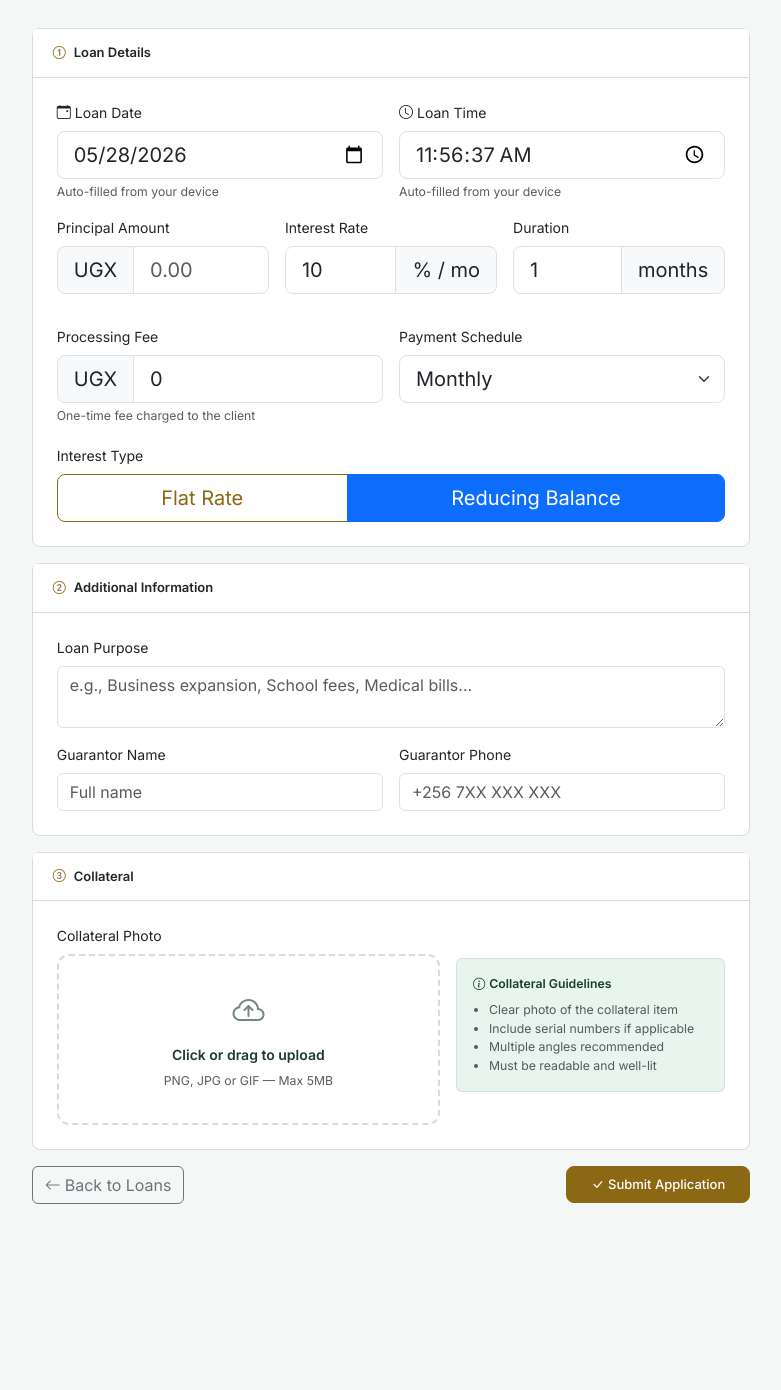
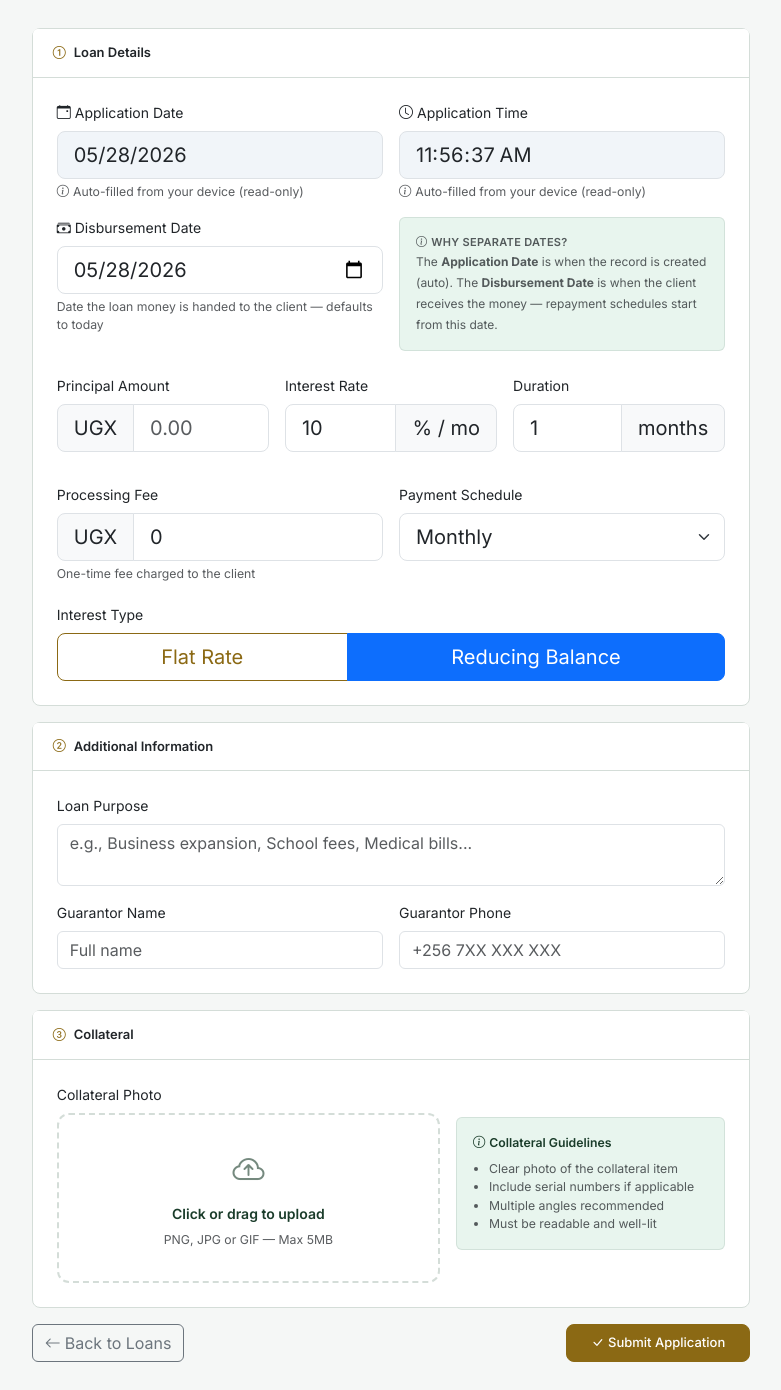
Before and after one commit to Edwinner256/lend-flow-2.0, a Flask app: template templates/new_loan.html in a window 1280 px wide. Shown: the whole page, without its empty margins (374-1155 px from the left). Before the commit the page ends 1204 px from the top, so only its background shows below. Run offline with Flask 3, Linux system fonts and the light colour scheme; the template is opened without the code that fills it, so the values that code supplies are empty; some libraries are stand-ins or nearby versions.

Commit message:
Add loan disbursement date separate from creation date
- New disbursement_date column in loans table (manually selectable)
- Application date/time (loan_date/loan_time) now read-only auto-filled from device
- Disbursement date has its own calendar picker, defaults to today
- Repayment schedules now start from disbursement date, not creation date
- Loan detail page shows both dates with clear labels
- Edit loan page includes disbursement date field

```diff
--- a/app.py
+++ b/app.py
@@ -786,9 +786,12 @@ def new_loan():
         guarantor_name = request.form.get('guarantor_name')
         guarantor_phone = request.form.get('guarantor_phone')
 
-        # Capture loan date and time from form (auto-filled from device)
+        # Capture loan date and time from form (auto-filled from device — read-only)
         loan_date = request.form.get('loan_date') or datetime.now().strftime('%Y-%m-%d')
         loan_time = request.form.get('loan_time') or datetime.now().strftime('%H:%M:%S')
+
+        # Disbursement date — manually selected from calendar (defaults to loan_date)
+        disbursement_date = request.form.get('disbursement_date') or loan_date
 
         # Handle collateral photo upload
         collateral_photo = None
@@ -805,7 +808,8 @@ def new_loan():
         loan_id, loan_number = create_loan(client_id, principal, interest_rate, interest_type,
                             payment_schedule, duration_months, purpose, loan_officer_id,
                             guarantor_name, guarantor_phone, processing_fee, collateral_photo,
-                            loan_date=loan_date, loan_time=loan_time)
+                            loan_date=loan_date, loan_time=loan_time,
+                            disbursement_date=disbursement_date)
 
         # Auto-approve loans below UGX 3,000,000
         if principal < 3000000:
@@ -1066,6 +1070,7 @@ def edit_loan(loan_id):
         guarantor_name = request.form.get('guarantor_name', loan['guarantor_name'] or '')
         guarantor_phone = request.form.get('guarantor_phone', loan['guarantor_phone'] or '')
         processing_fee = float(request.form.get('processing_fee', loan.get('processing_fee', 0) or 0))
+        disbursement_date = request.form.get('disbursement_date', loan.get('disbursement_date') or loan.get('start_date') or '').strip()
         status = request.form.get('status', loan['status'])
 
         # Recalculate total amount
@@ -1075,8 +1080,8 @@ def edit_loan(loan_id):
             total_interest = principal * (interest_rate / 100) * duration_months / 2
         total_amount = principal + total_interest
 
-        # Calculate due date
-        start_date = loan['start_date'] or datetime.now().strftime('%Y-%m-%d')
+        # Calculate due date from disbursement date
+        start_date = disbursement_date or loan['start_date'] or datetime.now().strftime('%Y-%m-%d')
         due_date = (datetime.strptime(start_date, '%Y-%m-%d') + timedelta(days=30 * duration_months)).strftime('%Y-%m-%d')
 
         # Calculate next payment date
@@ -1092,10 +1097,10 @@ def edit_loan(loan_id):
             '''UPDATE loans SET principal=?, interest_rate=?, interest_type=?, payment_schedule=?,
                total_amount=?, balance=?, purpose=?, guarantor_name=?, guarantor_phone=?,
                start_date=?, due_date=?, next_payment_date=?, processing_fee=?, status=?,
-               updated_at=CURRENT_TIMESTAMP WHERE id=?''',
+               disbursement_date=?, updated_at=CURRENT_TIMESTAMP WHERE id=?''',
             (principal, interest_rate, interest_type, payment_schedule,
              total_amount, total_amount - loan['amount_paid'], purpose, guarantor_name, guarantor_phone,
-             start_date, due_date, next_payment, processing_fee, status, loan_id)
+             start_date, due_date, next_payment, processing_fee, status, disbursement_date or start_date, loan_id)
         )
         conn.commit()
         conn.close()
--- a/templates/new_loan.html
+++ b/templates/new_loan.html
@@ -26,17 +26,41 @@
                     <input type="hidden" name="client_id" value="{{ session.user_id }}">
                     {% endif %}
 
-                    <!-- Loan Date & Time (Auto-filled from device) -->
+                    <!-- Application Date & Time (Auto-filled from device — read-only) -->
                     <div class="row g-3 mb-3">
                         <div class="col-md-6">
-                            <label class="form-label"><i class="bi bi-calendar-event me-1"></i>Loan Date</label>
-                            <input type="date" name="loan_date" id="loan_date" class="form-control form-control-lg" required>
-                            <div class="form-text">Auto-filled from your device</div>
+                            <label class="form-label"><i class="bi bi-calendar-event me-1"></i>Application Date</label>
+                            <input type="date" name="loan_date" id="loan_date" class="form-control form-control-lg" readonly
+                                   style="background:#f1f5f9;cursor:not-allowed;">
+                            <div class="form-text"><i class="bi bi-info-circle me-1"></i>Auto-filled from your device (read-only)</div>
                         </div>
                         <div class="col-md-6">
-                            <label class="form-label"><i class="bi bi-clock me-1"></i>Loan Time</label>
-                            <input type="time" name="loan_time" id="loan_time" class="form-control form-control-lg" step="1" required>
-                            <div class="form-text">Auto-filled from your device</div>
+                            <label class="form-label"><i class="bi bi-clock me-1"></i>Application Time</label>
+                            <input type="time" name="loan_time" id="loan_time" class="form-control form-control-lg" step="1" readonly
+                                   style="background:#f1f5f9;cursor:not-allowed;">
+                            <div class="form-text"><i class="bi bi-info-circle me-1"></i>Auto-filled from your device (read-only)</div>
+                        </div>
+                    </div>
+
+                    <!-- Disbursement Date (Manually selectable) -->
+                    <div class="row g-3 mb-4">
+                        <div class="col-md-6">
+                            <label class="form-label"><i class="bi bi-cash-stack me-1"></i>Disbursement Date</label>
+                            <input type="date" name="disbursement_date" id="disbursement_date" class="form-control form-control-lg">
+                            <div class="form-text">Date the loan money is handed to the client — defaults to today</div>
+                        </div>
+                        <div class="col-md-6">
+                            <div class="p-3 rounded" style="background:var(--dark-green-bg);border:1px solid rgba(26,60,42,0.1);min-height:80px;display:flex;align-items:center;">
+                                <div>
+                                    <small class="text-muted d-block" style="font-size:11px;font-weight:600;text-transform:uppercase;letter-spacing:0.3px;">
+                                        <i class="bi bi-info-circle me-1"></i>Why separate dates?
+                                    </small>
+                                    <small class="text-muted" style="font-size:12px;">
+                                        The <strong>Application Date</strong> is when the record is created (auto).
+                                        The <strong>Disbursement Date</strong> is when the client receives the money — repayment schedules start from this date.
+                                    </small>
+                                </div>
+                            </div>
                         </div>
                     </div>
 
@@ -271,8 +295,10 @@
     // Set values
     const dateInput = document.getElementById('loan_date');
     const timeInput = document.getElementById('loan_time');
+    const disbursementInput = document.getElementById('disbursement_date');
     if (dateInput) dateInput.value = dateStr;
     if (timeInput) timeInput.value = timeStr;
+    if (disbursementInput && !disbursementInput.value) disbursementInput.value = dateStr;
 
     // Update time every second while form is open
     setInterval(() => {
```
Also changed, not shown: app/database.py (+24 -14 lines), templates/edit_loan.html (+8 -0 lines), templates/loan_detail.html (+11 -2 lines).
